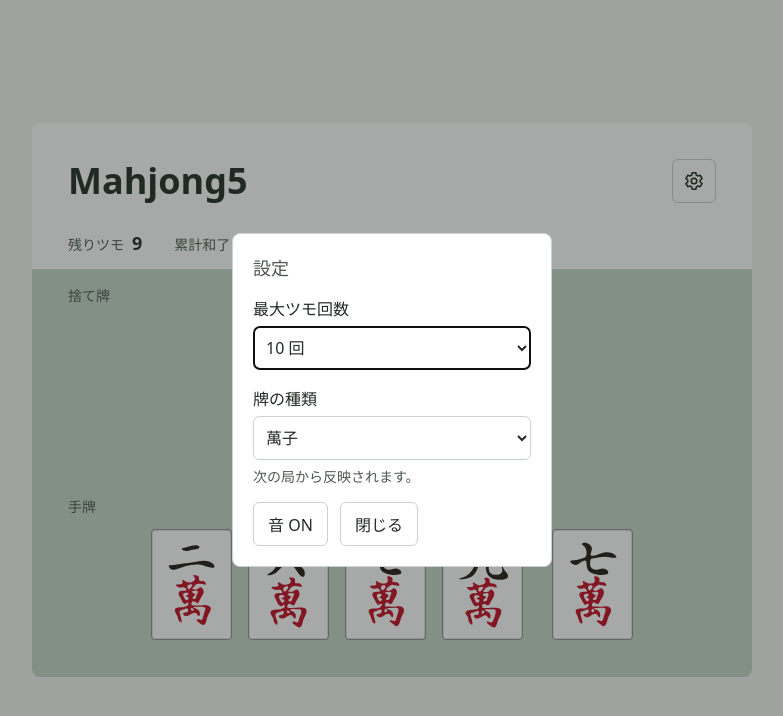
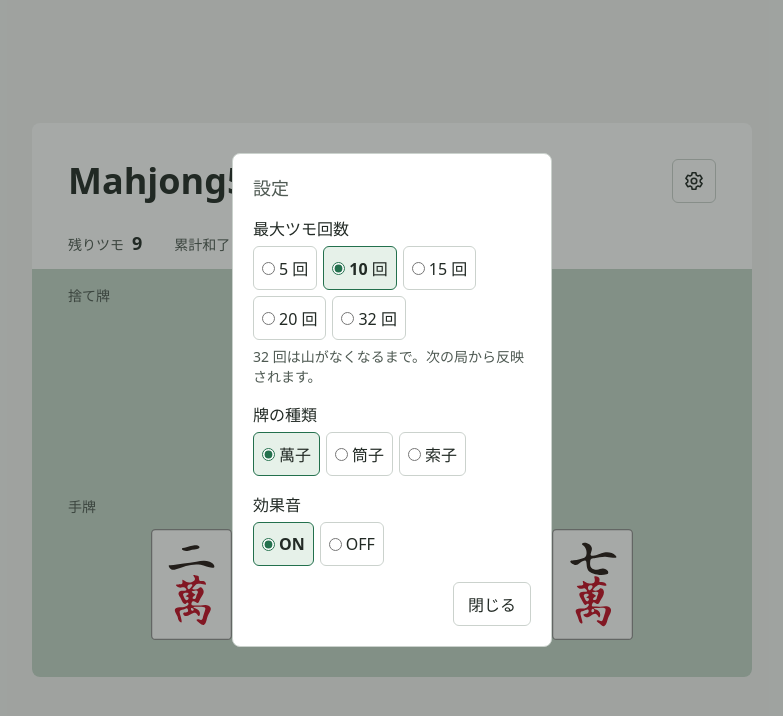
Before and after one commit to akiplaylab/mahjong5, a website built with Vite: page index.html in a window 1280 px wide. Both pictures are taken after a click on the button 942 px from the left and 180 px from the top of the page. Shown: the whole page, without its empty margins (248-1031 px from the left). Built offline with nearby package versions, Linux system fonts and the light colour scheme.

Commit message:
Use direct settings controls and switch tile suits immediately

```diff
--- a/index.html
+++ b/index.html
@@ -43,18 +43,21 @@
   </main>
   <dialog id="settings" aria-labelledby="settings-title">
     <h2 id="settings-title">設定</h2>
-    <div class="settings-field">
-      <label for="draw-limit">最大ツモ回数</label>
-      <select id="draw-limit" aria-describedby="next-round-note"></select>
-    </div>
-    <div class="settings-field">
-      <label for="tile-suit">牌の種類</label>
-      <select id="tile-suit" aria-describedby="next-round-note"></select>
-      <p id="next-round-note">次の局から反映されます。</p>
-    </div>
-    <button id="sound" class="settings-button" type="button" aria-pressed="true">音 ON</button>
+    <fieldset class="settings-field" aria-describedby="draw-limit-note">
+      <legend>最大ツモ回数</legend>
+      <div id="draw-limit" class="settings-options"></div>
+      <p id="draw-limit-note">32 回は山がなくなるまで。次の局から反映されます。</p>
+    </fieldset>
+    <fieldset class="settings-field">
+      <legend>牌の種類</legend>
+      <div id="tile-suit" class="settings-options"></div>
+    </fieldset>
+    <fieldset class="settings-field">
+      <legend>効果音</legend>
+      <div id="sound" class="settings-options"></div>
+    </fieldset>
     <form method="dialog">
-      <button class="settings-button" type="submit">閉じる</button>
+      <button class="settings-button" type="submit" autofocus>閉じる</button>
     </form>
   </dialog>
   <script type="module" src="/src/main.ts"></script>
--- a/src/main.ts
+++ b/src/main.ts
@@ -11,11 +11,8 @@ const status = document.querySelector('#status')!
 const player = document.querySelector('#player')!
 const legend = document.querySelector<HTMLDivElement>('#legend')!
 const again = document.querySelector<HTMLButtonElement>('#again')!
-const sound = document.querySelector<HTMLButtonElement>('#sound')!
 const openSettings = document.querySelector<HTMLButtonElement>('#open-settings')!
 const settings = document.querySelector<HTMLDialogElement>('#settings')!
-const drawLimitSelect = document.querySelector<HTMLSelectElement>('#draw-limit')!
-const tileSuitSelect = document.querySelector<HTMLSelectElement>('#tile-suit')!
 const numerals = '一二三四五六七八九'
 const tileSuits = [
   { id: 'man', label: '萬子', suffix: '萬' },
@@ -42,30 +39,50 @@ if (!Number.isSafeInteger(totalWins) || totalWins < 0) totalWins = 0
 let soundOn = read('sound') !== 'off'
 let drawLimit = drawLimits.find(limit => String(limit) === read('drawLimit')) ?? defaultDrawLimit
 let tileSuit = tileSuits.find(suit => suit.id === read('tileSuit')) ?? tileSuits[0]
-let roundSuit = tileSuit
 let round: Round
 
-function renderSound() {
-  sound.textContent = soundOn ? '音 ON' : '音 OFF'
-  sound.setAttribute('aria-pressed', String(soundOn))
+function renderSetting<T>(
+  name: string,
+  options: readonly T[],
+  selected: T,
+  label: (option: T) => string,
+  onChange: (option: T) => void,
+) {
+  const group = document.getElementById(name)!
+  group.replaceChildren(...options.map(option => {
+    const choice = document.createElement('label')
+    const input = document.createElement('input')
+    input.type = 'radio'
+    input.name = name
+    input.checked = option === selected
+    input.addEventListener('change', () => {
+      if (input.checked) onChange(option)
+    })
+    choice.append(input, label(option))
+    return choice
+  }))
+}
+
+function updateTileFace(face: HTMLElement, image: HTMLImageElement, rank: number) {
+  const name = numerals[rank - 1] + tileSuit.suffix
+  face.setAttribute('aria-label', face instanceof HTMLButtonElement ? name + 'を捨てる' : name)
+  image.src = tileImages[`./tiles/${tileSuit.id}${rank}.svg`]
 }
 
 function tileFace(tile: Tile, interactive = false) {
-  const name = numerals[tile.rank - 1] + roundSuit.suffix
   const face = document.createElement(interactive ? 'button' : 'span')
   face.className = 'tile'
   face.dataset.id = String(tile.id)
+  face.dataset.rank = String(tile.rank)
   if (face instanceof HTMLButtonElement) {
     face.type = 'button'
-    face.setAttribute('aria-label', name + 'を捨てる')
   } else {
     face.setAttribute('role', 'img')
-    face.setAttribute('aria-label', name)
   }
   const image = document.createElement('img')
-  image.src = tileImages[`./tiles/${roundSuit.id}${tile.rank}.svg`]
   image.alt = ''
   image.draggable = false
+  updateTileFace(face, image, tile.rank)
   face.append(image)
   return face
 }
@@ -116,7 +133,6 @@ function showRound(previousGroups: Map<string, Group>, delay: number, playDraw:
 }
 
 function newRound(playDraw: boolean) {
-  roundSuit = tileSuit
   round = startRound(undefined, drawLimit)
   discards.replaceChildren()
   showRound(new Map(), 0, playDraw)
@@ -174,33 +190,24 @@ again.addEventListener('click', event => {
   if (event.detail === 0) (hand.querySelector('button') ?? again).focus()
 })
 
-drawLimitSelect.replaceChildren(...drawLimits.map(limit =>
-  new Option(limit === 32 ? '山がなくなるまで（32 回）' : `${limit} 回`, String(limit)),
-))
-drawLimitSelect.value = String(drawLimit)
-drawLimitSelect.addEventListener('change', () => {
-  const selected = drawLimits.find(limit => String(limit) === drawLimitSelect.value)
-  if (selected === undefined) return
+renderSetting('draw-limit', drawLimits, drawLimit, limit => `${limit} 回`, selected => {
   drawLimit = selected
   save('drawLimit', String(drawLimit))
 })
-tileSuitSelect.replaceChildren(...tileSuits.map(suit => new Option(suit.label, suit.id)))
-tileSuitSelect.value = tileSuit.id
-tileSuitSelect.addEventListener('change', () => {
-  const selected = tileSuits.find(suit => suit.id === tileSuitSelect.value)
-  if (!selected) return
+renderSetting('tile-suit', tileSuits, tileSuit, suit => suit.label, selected => {
   tileSuit = selected
   save('tileSuit', tileSuit.id)
+  for (const face of document.querySelectorAll<HTMLElement>('.tile[data-rank]')) {
+    updateTileFace(face, face.querySelector('img')!, Number(face.dataset.rank))
+  }
 })
-openSettings.addEventListener('click', () => settings.showModal())
 
-sound.addEventListener('click', () => {
-  soundOn = !soundOn
+renderSetting('sound', [true, false], soundOn, enabled => enabled ? 'ON' : 'OFF', enabled => {
+  soundOn = enabled
   save('sound', soundOn ? 'on' : 'off')
-  renderSound()
   if (soundOn) unlockAudio()
   else muteAudio()
 })
 
-renderSound()
+openSettings.addEventListener('click', () => settings.showModal())
 newRound(false)
--- a/src/style.css
+++ b/src/style.css
@@ -55,18 +55,27 @@ h2 { margin: 0; font-size: .875rem; font-weight: 650; color: #4e5952; }
 }
 #settings::backdrop { background: #222a2566; }
 #settings h2 { font-size: 1.125rem; }
-#settings form { display: inline; margin-inline-start: 8px; }
-.settings-field { display: grid; gap: 6px; margin-block: 16px; }
-.settings-field select {
+#settings form { display: flex; justify-content: flex-end; }
+.settings-field { min-inline-size: 0; margin: 16px 0; padding: 0; border: 0; }
+.settings-field legend { margin-bottom: 6px; padding: 0; font-weight: 650; }
+.settings-options { display: flex; flex-wrap: wrap; gap: 6px; }
+.settings-options label {
+  display: inline-flex;
+  align-items: center;
+  gap: 4px;
   min-height: 44px;
   padding-inline: 8px;
   border: 1px solid #cbd2cd;
   border-radius: 6px;
   background: #fff;
-  color: inherit;
-  font: inherit;
+  cursor: pointer;
+  touch-action: manipulation;
+  white-space: nowrap;
 }
-.settings-field p { margin: 0; color: #4e5952; font-size: .875rem; }
+.settings-options input { margin: 0; accent-color: #23704d; }
+.settings-options label:has(:checked) { border-color: #23704d; background: #e6f1e9; font-weight: 650; }
+.settings-options label:has(:focus-visible) { outline: 3px solid #23704d; outline-offset: 2px; }
+.settings-field p { margin: 6px 0 0; color: #4e5952; font-size: .875rem; }
 .stats {
   display: flex;
   flex-wrap: wrap;
```
Also changed, not shown: README.md.
